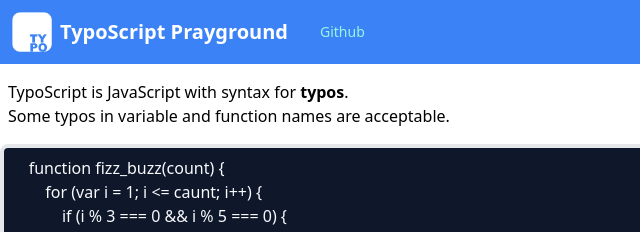
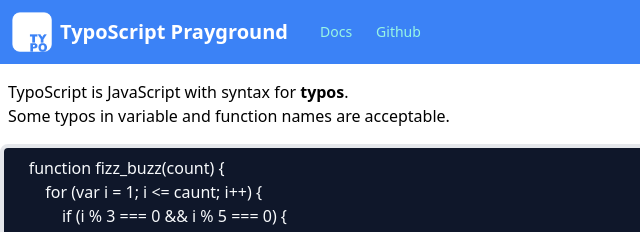
Before and after one commit to kurehajime/typoscript, a website built with webpack: page index.html in a window 1280 px wide. Shown: the top 232 px of the page, 0-640 px from the left. Built offline with nearby package versions, Linux system fonts and the light colour scheme.

Commit message:
add docs

```diff
--- a/index.html
+++ b/index.html
@@ -10,7 +10,13 @@
         <img src="./assets/typo.png" id="icon"> <span class="font-black text-xl px-2  ">TypoScript Prayground</span>
     </div>
     <div class="w-full block flex-grow lg:flex lg:items-center lg:w-auto">
-        <div class="text-sm lg:flex-grow">
+        <div class="text-sm lg:flex-grow-0  mr-6">
+            <a href="https://github.com/kurehajime/typoscript/blob/main/docs.md"
+                class="block mt-4 lg:inline-block lg:mt-0 text-teal-200 hover:text-white">
+                Docs
+            </a>
+        </div>
+        <div class="text-sm lg:flex-grow-0  mr-6">
             <a href="https://github.com/kurehajime/typoscript"
                 class="block mt-4 lg:inline-block lg:mt-0 text-teal-200 hover:text-white">
                 Github
```
Also changed, not shown: docs.md (renamed from doc.md).
